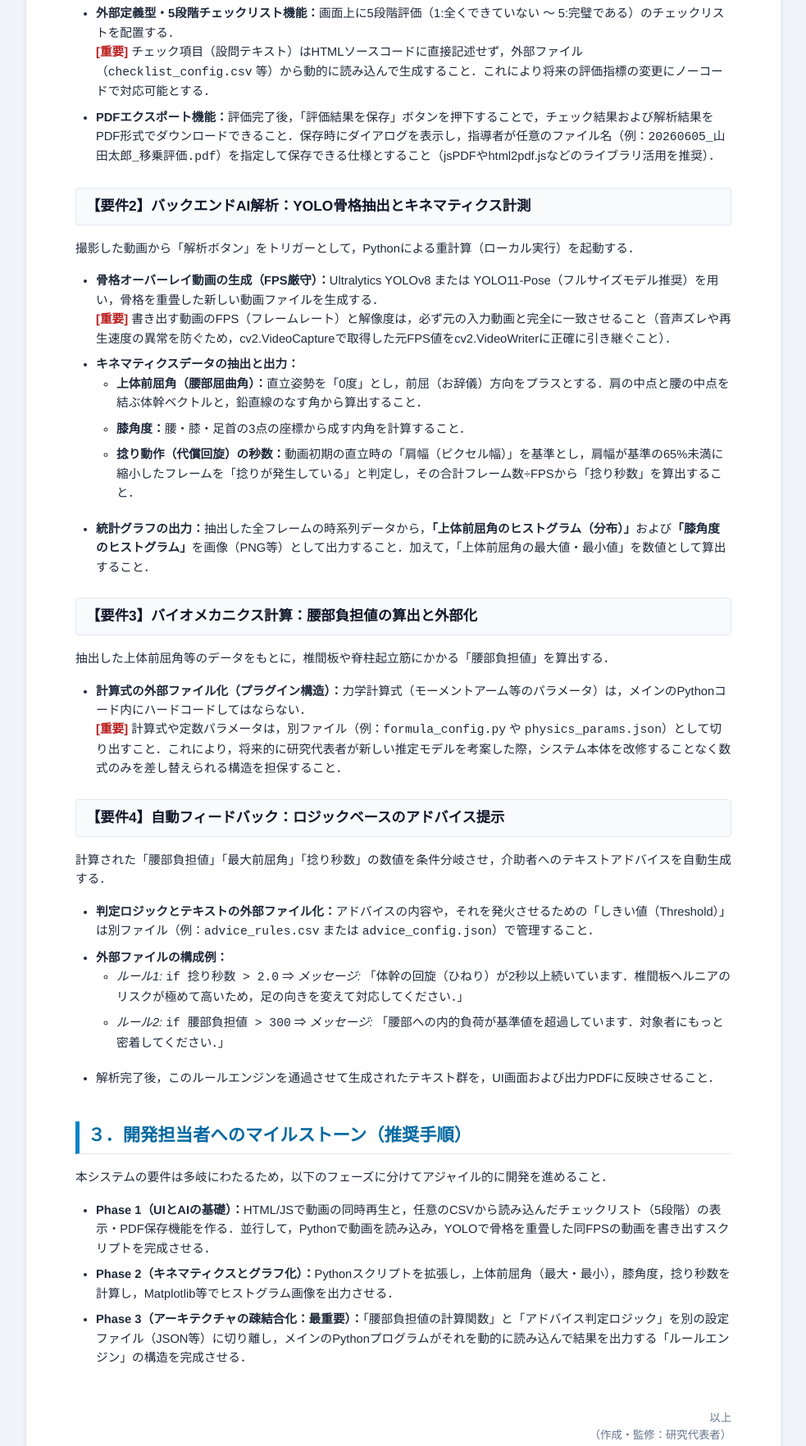
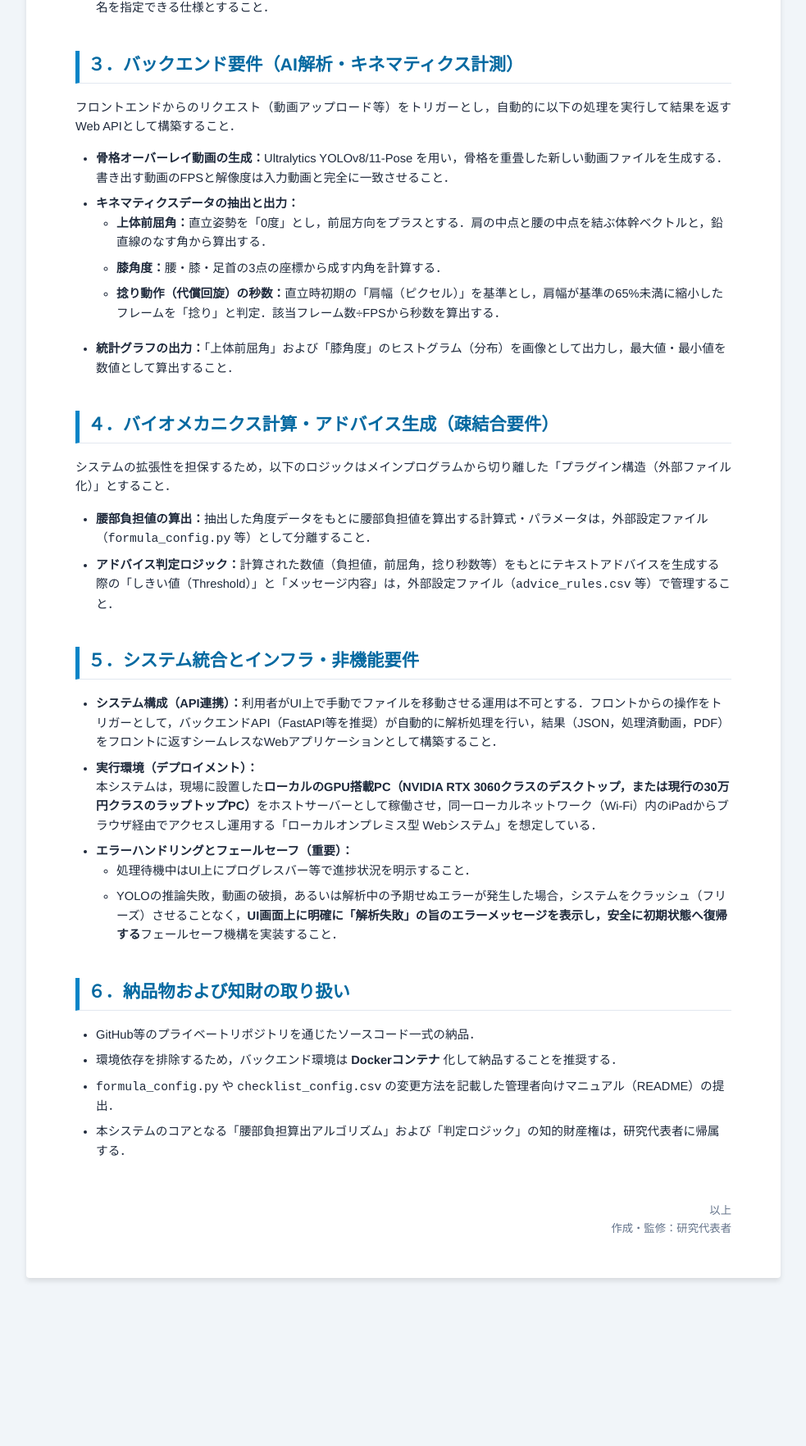
Before and after one commit to tsuchi440-jp/radio-ai-demo3, a plain HTML site: page memo.html in a window 1280 px wide. Shown: the part 687-2451 px from the top of the page at 82% size, without its empty margins (148-1131 px from the left). After the commit the page ends 2286 px from the top, so only its background shows below. Drawn offline with Linux system fonts and the light colour scheme.

Commit message:
Update memo.html

```diff
--- a/memo.html
+++ b/memo.html
@@ -101,97 +101,79 @@
 
         /* ======== PDF印刷時の最適化設定 ======== */
         @media print {
-            body {
-                background-color: #ffffff;
-                padding: 0;
-            }
-            .document-container {
-                max-width: 100%;
-                padding: 0;
-                box-shadow: none;
-            }
-            h2, h3 {
-                page-break-after: avoid;
-            }
-            li, p {
-                page-break-inside: avoid;
-            }
+            body { background-color: #ffffff; padding: 0; }
+            .document-container { max-width: 100%; padding: 0; box-shadow: none; }
+            h2, h3 { page-break-after: avoid; }
+            li, p { page-break-inside: avoid; }
             /* A4サイズを強制 */
-            @page {
-                size: A4;
-                margin: 20mm;
-            }
+            @page { size: A4; margin: 20mm; }
         }
     </style>
 </head>
 <body>
 
     <div class="document-container">
-        <h1>介助動作フィジカル評価・教育フィードバック基盤<br><span>総合要求仕様書（Version 2.0）</span></h1>
+        <h1>介助動作フィジカル評価・教育フィードバック基盤<br><span>総合要求仕様書（ベンダー発注用 Version 3.0）</span></h1>
 
         <h2>１．プロジェクトの目的と全体アーキテクチャ</h2>
         <p>
-            本システムは，介護・医療現場における移乗介助動作を定量的に評価し，腰痛予防および技能向上のためのフィードバックを自動化する統合プラットフォームである．<br>
-            システムは，現場で操作する「フロントエンド（UI/UX層）」と，AI推論・力学計算を担う「バックエンド（解析層）」に分割され，各モジュールの評価基準や計算式は，プログラムの根幹を直接改変せずに外部ファイルから容易にカスタマイズ（疎結合化）できる設計とする．
+            本システムは，介護・医療現場における移乗介助動作を定量的に評価し，腰痛予防および技能向上のためのフィードバックを自動化する統合Webプラットフォームである．<br>
+            システムは，現場で操作する「フロントエンド（UI/UX層）」と，AI推論・力学計算を担う「バックエンド（解析API層）」に分割される．
         </p>
 
-        <h2>２．モジュール別 要求要件</h2>
-
-        <h3>【要件1】フロントエンドUI：動画対比と動的チェックリスト</h3>
-        <p>現場の指導者が直感的に操作できるWebベースのUIを構築する．</p>
+        <h2>２．フロントエンド要件（UI/UX層）</h2>
         <ul>
             <li><strong>動画の同期再生：</strong>お手本動画（固定）と，現場で撮影した被験者の動画（ファイル選択）を並べて同時再生できる機能．</li>
             <li><strong>外部定義型・5段階チェックリスト機能：</strong>画面上に5段階評価（1:全くできていない ～ 5:完璧である）のチェックリストを配置する．<br>
-            <span class="important">[重要]</span> チェック項目（設問テキスト）はHTMLソースコードに直接記述せず，外部ファイル（<code>checklist_config.csv</code> 等）から動的に読み込んで生成すること．これにより将来の評価指標の変更にノーコードで対応可能とする．</li>
-            <li><strong>PDFエクスポート機能：</strong>評価完了後，「評価結果を保存」ボタンを押下することで，チェック結果および解析結果をPDF形式でダウンロードできること．保存時にダイアログを表示し，指導者が任意のファイル名（例：<code>20260605_山田太郎_移乗評価.pdf</code>）を指定して保存できる仕様とすること（jsPDFやhtml2pdf.jsなどのライブラリ活用を推奨）．</li>
+            <span class="important">[重要]</span> チェック項目はシステム内にハードコードせず，外部ファイル（<code>checklist_config.csv</code> 等）から動的に読み込んで生成すること．</li>
+            <li><strong>PDFエクスポート機能：</strong>評価結果およびAI解析結果をPDF形式でダウンロードできる機能．保存時に任意のファイル名を指定できる仕様とすること．</li>
         </ul>
 
-        <h3>【要件2】バックエンドAI解析：YOLO骨格抽出とキネマティクス計測</h3>
-        <p>撮影した動画から「解析ボタン」をトリガーとして，Pythonによる重計算（ローカル実行）を起動する．</p>
+        <h2>３．バックエンド要件（AI解析・キネマティクス計測）</h2>
+        <p>フロントエンドからのリクエスト（動画アップロード等）をトリガーとし，自動的に以下の処理を実行して結果を返すWeb APIとして構築すること．</p>
         <ul>
-            <li><strong>骨格オーバーレイ動画の生成（FPS厳守）：</strong>Ultralytics YOLOv8 または YOLO11-Pose（フルサイズモデル推奨）を用い，骨格を重畳した新しい動画ファイルを生成する．<br>
-            <span class="important">[重要]</span> 書き出す動画のFPS（フレームレート）と解像度は，必ず元の入力動画と完全に一致させること（音声ズレや再生速度の異常を防ぐため，cv2.VideoCaptureで取得した元FPS値をcv2.VideoWriterに正確に引き継ぐこと）．</li>
+            <li><strong>骨格オーバーレイ動画の生成：</strong>Ultralytics YOLOv8/11-Pose を用い，骨格を重畳した新しい動画ファイルを生成する．書き出す動画のFPSと解像度は入力動画と完全に一致させること．</li>
             <li><strong>キネマティクスデータの抽出と出力：</strong>
                 <ul>
-                    <li><strong>上体前屈角（腰部屈曲角）：</strong>直立姿勢を「0度」とし，前屈（お辞儀）方向をプラスとする．肩の中点と腰の中点を結ぶ体幹ベクトルと，鉛直線のなす角から算出すること．</li>
-                    <li><strong>膝角度：</strong>腰・膝・足首の3点の座標から成す内角を計算すること．</li>
-                    <li><strong>捻り動作（代償回旋）の秒数：</strong>動画初期の直立時の「肩幅（ピクセル幅）」を基準とし，肩幅が基準の65%未満に縮小したフレームを「捻りが発生している」と判定し，その合計フレーム数÷FPSから「捻り秒数」を算出すること．</li>
+                    <li><strong>上体前屈角：</strong>直立姿勢を「0度」とし，前屈方向をプラスとする．肩の中点と腰の中点を結ぶ体幹ベクトルと，鉛直線のなす角から算出する．</li>
+                    <li><strong>膝角度：</strong>腰・膝・足首の3点の座標から成す内角を計算する．</li>
+                    <li><strong>捻り動作（代償回旋）の秒数：</strong>直立時初期の「肩幅（ピクセル）」を基準とし，肩幅が基準の65%未満に縮小したフレームを「捻り」と判定．該当フレーム数÷FPSから秒数を算出する．</li>
                 </ul>
             </li>
-            <li><strong>統計グラフの出力：</strong>抽出した全フレームの時系列データから，<strong>「上体前屈角のヒストグラム（分布）」</strong>および<strong>「膝角度のヒストグラム」</strong>を画像（PNG等）として出力すること．加えて，「上体前屈角の最大値・最小値」を数値として算出すること．</li>
+            <li><strong>統計グラフの出力：</strong>「上体前屈角」および「膝角度」のヒストグラム（分布）を画像として出力し，最大値・最小値を数値として算出すること．</li>
         </ul>
 
-        <h3>【要件3】バイオメカニクス計算：腰部負担値の算出と外部化</h3>
-        <p>抽出した上体前屈角等のデータをもとに，椎間板や脊柱起立筋にかかる「腰部負担値」を算出する．</p>
+        <h2>４．バイオメカニクス計算・アドバイス生成（疎結合要件）</h2>
+        <p>システムの拡張性を担保するため，以下のロジックはメインプログラムから切り離した「プラグイン構造（外部ファイル化）」とすること．</p>
         <ul>
-            <li><strong>計算式の外部ファイル化（プラグイン構造）：</strong>力学計算式（モーメントアーム等のパラメータ）は，メインのPythonコード内にハードコードしてはならない．<br>
-            <span class="important">[重要]</span> 計算式や定数パラメータは，別ファイル（例：<code>formula_config.py</code> や <code>physics_params.json</code>）として切り出すこと．これにより，将来的に研究代表者が新しい推定モデルを考案した際，システム本体を改修することなく数式のみを差し替えられる構造を担保すること．</li>
+            <li><strong>腰部負担値の算出：</strong>抽出した角度データをもとに腰部負担値を算出する計算式・パラメータは，外部設定ファイル（<code>formula_config.py</code> 等）として分離すること．</li>
+            <li><strong>アドバイス判定ロジック：</strong>計算された数値（負担値，前屈角，捻り秒数等）をもとにテキストアドバイスを生成する際の「しきい値（Threshold）」と「メッセージ内容」は，外部設定ファイル（<code>advice_rules.csv</code> 等）で管理すること．</li>
         </ul>
 
-        <h3>【要件4】自動フィードバック：ロジックベースのアドバイス提示</h3>
-        <p>計算された「腰部負担値」「最大前屈角」「捻り秒数」の数値を条件分岐させ，介助者へのテキストアドバイスを自動生成する．</p>
+        <h2>５．システム統合とインフラ・非機能要件</h2>
         <ul>
-            <li><strong>判定ロジックとテキストの外部ファイル化：</strong>アドバイスの内容や，それを発火させるための「しきい値（Threshold）」は別ファイル（例：<code>advice_rules.csv</code> または <code>advice_config.json</code>）で管理すること．</li>
-            <li><strong>外部ファイルの構成例：</strong>
+            <li><strong>システム構成（API連携）：</strong>利用者がUI上で手動でファイルを移動させる運用は不可とする．フロントからの操作をトリガーとして，バックエンドAPI（FastAPI等を推奨）が自動的に解析処理を行い，結果（JSON，処理済動画，PDF）をフロントに返すシームレスなWebアプリケーションとして構築すること．</li>
+            <li><strong>実行環境（デプロイメント）：</strong><br>
+            本システムは，現場に設置した<strong>ローカルのGPU搭載PC（NVIDIA RTX 3060クラスのデスクトップ，または現行の30万円クラスのラップトップPC）</strong>をホストサーバーとして稼働させ，同一ローカルネットワーク（Wi-Fi）内のiPadからブラウザ経由でアクセスし運用する「ローカルオンプレミス型 Webシステム」を想定している．</li>
+            <li><strong>エラーハンドリングとフェールセーフ（重要）：</strong>
                 <ul>
-                    <li><em>ルール1:</em> <code>if 捻り秒数 &gt; 2.0</code> ⇒ <em>メッセージ:</em> 「体幹の回旋（ひねり）が2秒以上続いています．椎間板ヘルニアのリスクが極めて高いため，足の向きを変えて対応してください．」</li>
-                    <li><em>ルール2:</em> <code>if 腰部負担値 &gt; 300</code> ⇒ <em>メッセージ:</em> 「腰部への内的負荷が基準値を超過しています．対象者にもっと密着してください．」</li>
+                    <li>処理待機中はUI上にプログレスバー等で進捗状況を明示すること．</li>
+                    <li>YOLOの推論失敗，動画の破損，あるいは解析中の予期せぬエラーが発生した場合，システムをクラッシュ（フリーズ）させることなく，<strong>UI画面上に明確に「解析失敗」の旨のエラーメッセージを表示し，安全に初期状態へ復帰する</strong>フェールセーフ機構を実装すること．</li>
                 </ul>
             </li>
-            <li>解析完了後，このルールエンジンを通過させて生成されたテキスト群を，UI画面および出力PDFに反映させること．</li>
         </ul>
 
-        <h2>３．開発担当者へのマイルストーン（推奨手順）</h2>
-        <p>本システムの要件は多岐にわたるため，以下のフェーズに分けてアジャイル的に開発を進めること．</p>
+        <h2>６．納品物および知財の取り扱い</h2>
         <ul>
-            <li><strong>Phase 1（UIとAIの基礎）：</strong>HTML/JSで動画の同時再生と，任意のCSVから読み込んだチェックリスト（5段階）の表示・PDF保存機能を作る．並行して，Pythonで動画を読み込み，YOLOで骨格を重畳した同FPSの動画を書き出すスクリプトを完成させる．</li>
-            <li><strong>Phase 2（キネマティクスとグラフ化）：</strong>Pythonスクリプトを拡張し，上体前屈角（最大・最小），膝角度，捻り秒数を計算し，Matplotlib等でヒストグラム画像を出力させる．</li>
-            <li><strong>Phase 3（アーキテクチャの疎結合化：最重要）：</strong>「腰部負担値の計算関数」と「アドバイス判定ロジック」を別の設定ファイル（JSON等）に切り離し，メインのPythonプログラムがそれを動的に読み込んで結果を出力する「ルールエンジン」の構造を完成させる．</li>
+            <li>GitHub等のプライベートリポジトリを通じたソースコード一式の納品．</li>
+            <li>環境依存を排除するため，バックエンド環境は <strong>Dockerコンテナ</strong> 化して納品することを推奨する．</li>
+            <li><code>formula_config.py</code> や <code>checklist_config.csv</code> の変更方法を記載した管理者向けマニュアル（README）の提出．</li>
+            <li>本システムのコアとなる「腰部負担算出アルゴリズム」および「判定ロジック」の知的財産権は，研究代表者に帰属する．</li>
         </ul>
 
         <div class="footer">
             以上<br>
-            （作成・監修：研究代表者）
+            作成・監修：研究代表者
         </div>
     </div>
 
```
